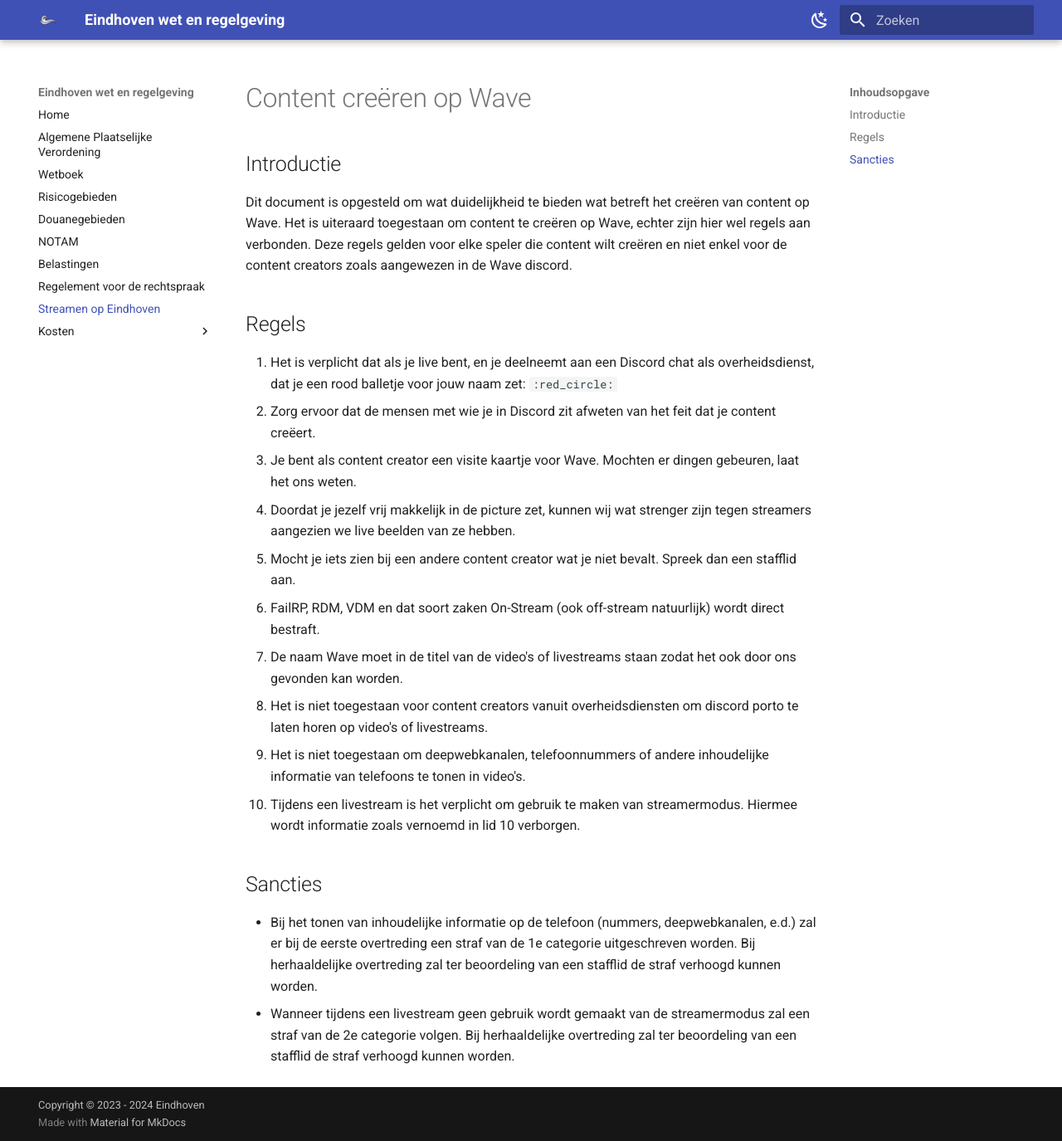
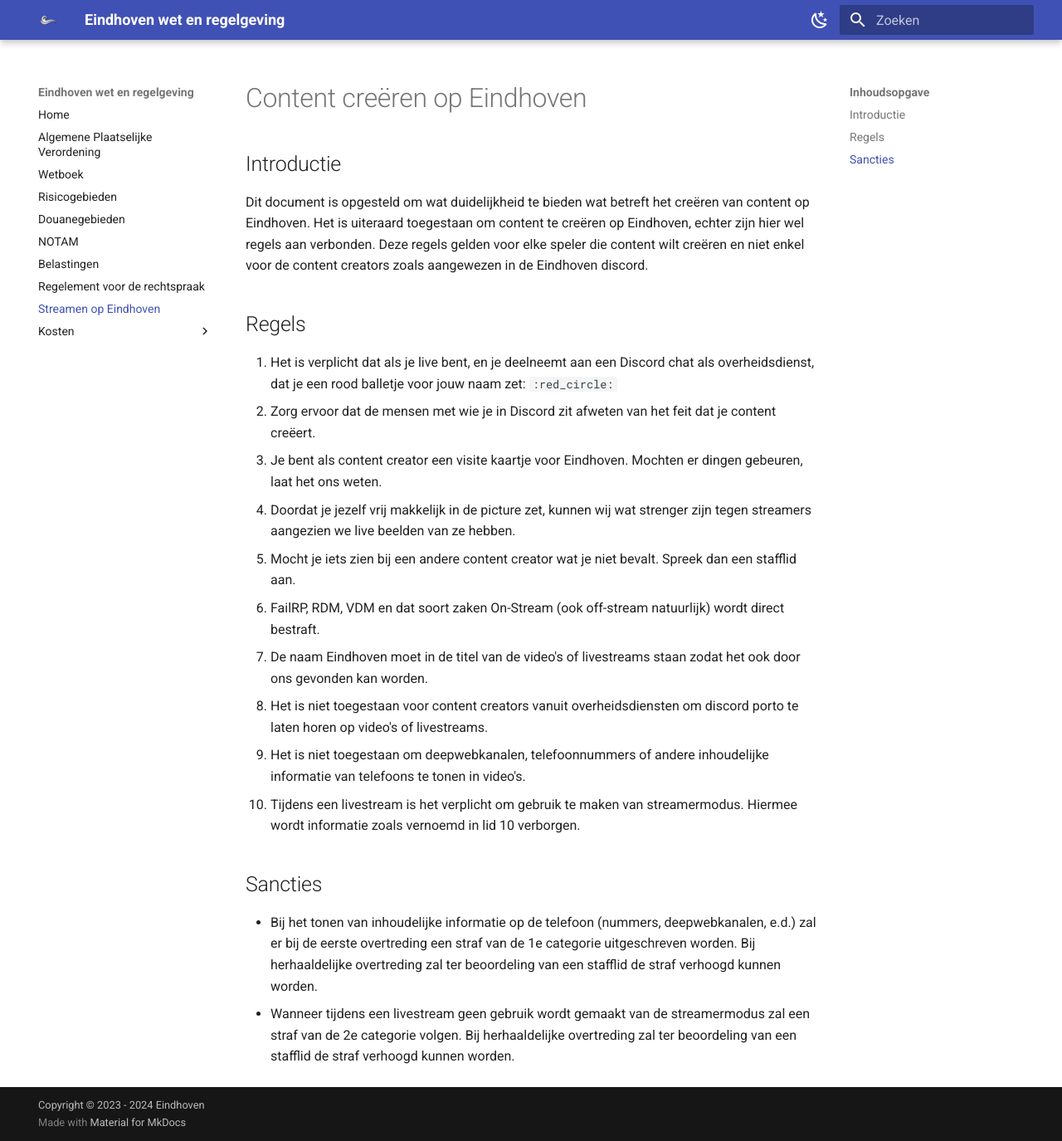
Before and after one commit to silentsources/wtsapv, an MkDocs documentation site: the page built from docs/streamen.md, in a window 1280 px wide and 1375 px high. Shown: the whole window at 83% size. Built offline with MkDocs 1.6.1 and Material for MkDocs 9.7.7, drawn with Linux system fonts in a browser that asks for light colours; comment, search, counter and statistics services are not loaded.

Commit message:
Update streamen.md

```diff
--- a/docs/streamen.md
+++ b/docs/streamen.md
@@ -1,18 +1,18 @@
-# Content creëren op Wave
+# Content creëren op Eindhoven
 
 ## Introductie
 
-Dit document is opgesteld om wat duidelijkheid te bieden wat betreft het creëren van content op Wave. Het is uiteraard toegestaan om content te creëren op Wave, echter zijn hier wel regels aan verbonden. Deze regels gelden voor elke speler die content wilt creëren en niet enkel voor de content creators zoals aangewezen in de Wave discord.
+Dit document is opgesteld om wat duidelijkheid te bieden wat betreft het creëren van content op Eindhoven. Het is uiteraard toegestaan om content te creëren op Eindhoven, echter zijn hier wel regels aan verbonden. Deze regels gelden voor elke speler die content wilt creëren en niet enkel voor de content creators zoals aangewezen in de Eindhoven discord.
 
 ## Regels
 
 1. Het is verplicht dat als je live bent, en je deelneemt aan een Discord chat als overheidsdienst, dat je een rood balletje voor jouw naam zet: `:red_circle:`
 2. Zorg ervoor dat de mensen met wie je in Discord zit afweten van het feit dat je content creëert.
-3. Je bent als content creator een visite kaartje voor Wave. Mochten er dingen gebeuren, laat het ons weten.
+3. Je bent als content creator een visite kaartje voor Eindhoven. Mochten er dingen gebeuren, laat het ons weten.
 4. Doordat je jezelf vrij makkelijk in de picture zet, kunnen wij wat strenger zijn tegen streamers aangezien we live beelden van ze hebben.
 5. Mocht je iets zien bij een andere content creator wat je niet bevalt. Spreek dan een stafflid aan.
 6. FailRP, RDM, VDM en dat soort zaken On-Stream (ook off-stream natuurlijk) wordt direct bestraft.
-7. De naam Wave moet in de titel van de video's of livestreams staan zodat het ook door ons gevonden kan worden.
+7. De naam Eindhoven moet in de titel van de video's of livestreams staan zodat het ook door ons gevonden kan worden.
 8. Het is niet toegestaan voor content creators vanuit overheidsdiensten om discord porto te laten horen op video's of livestreams.
 9. Het is niet toegestaan om deepwebkanalen, telefoonnummers of andere inhoudelijke informatie van telefoons te tonen in video's.
 10. Tijdens een livestream is het verplicht om gebruik te maken van streamermodus. Hiermee wordt informatie zoals vernoemd in lid 10 verborgen.
```
